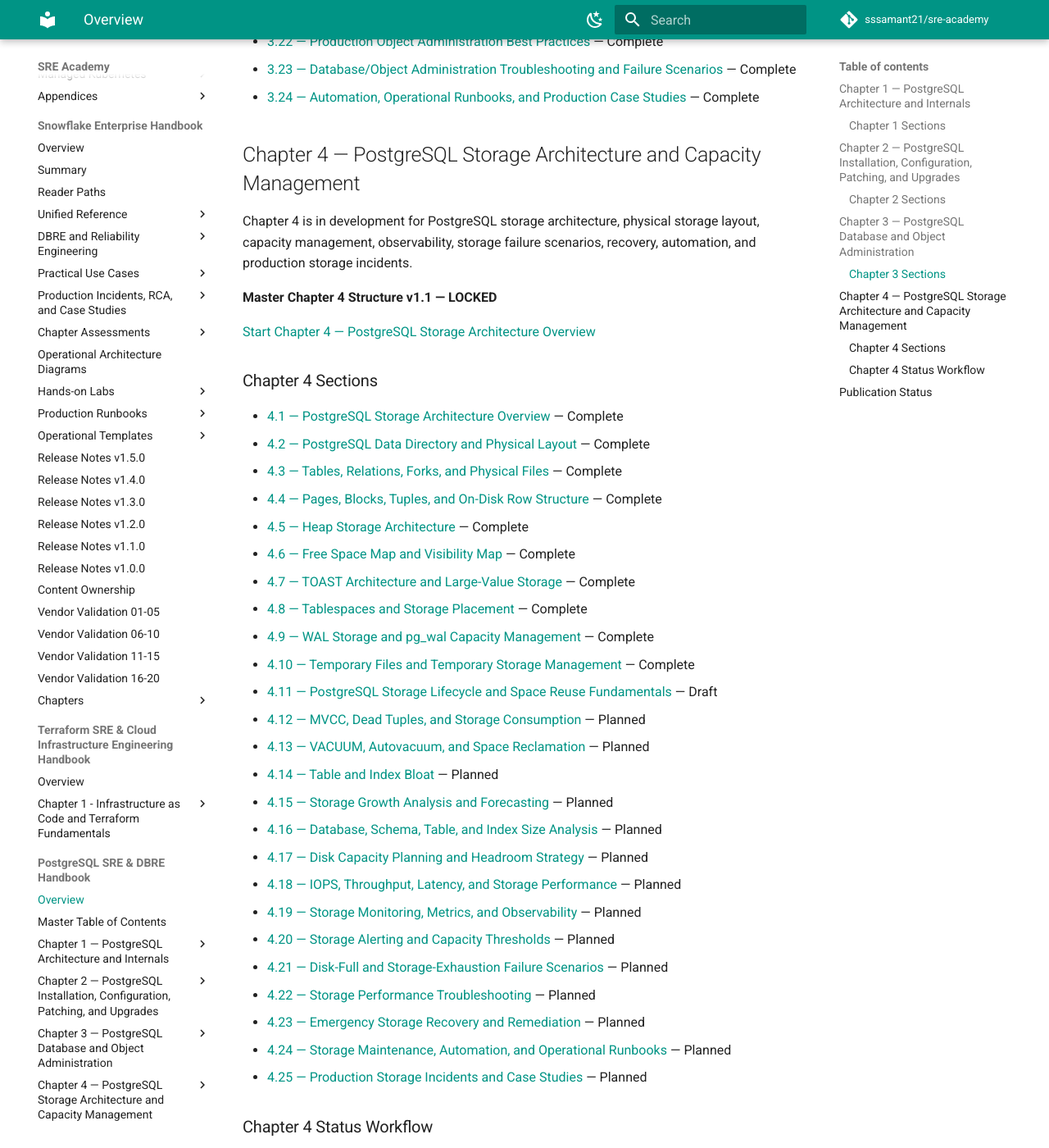
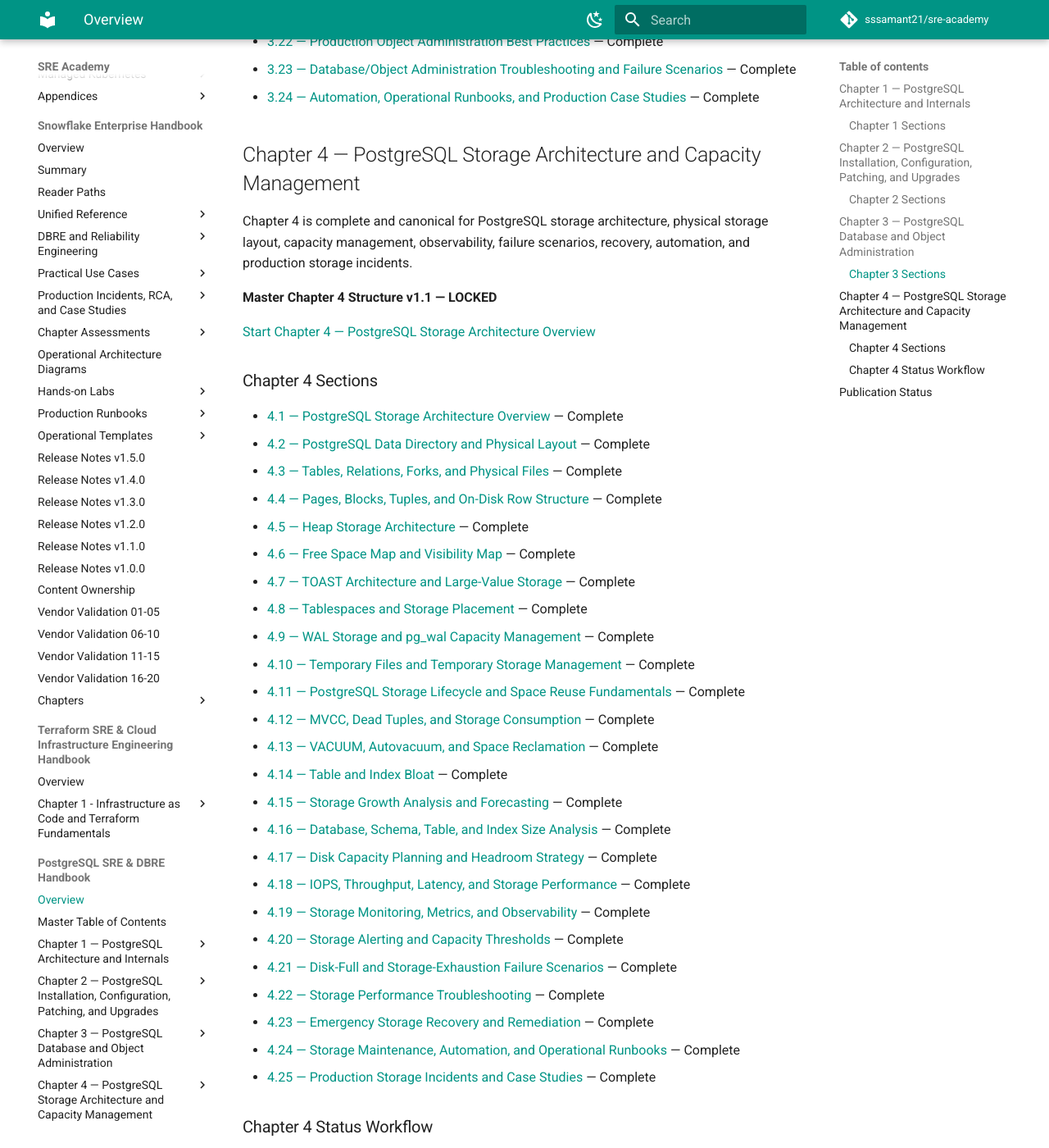
Before and after one commit to sssamant21/sre-academy, an MkDocs documentation site: the page built from docs/books/postgresql-sre-dbre-handbook/index.md, in a window 1280 px wide and 1400 px high, scrolled down 3617 px. Shown: the whole window at 82% size. Built offline with MkDocs 1.6.1 and Material for MkDocs 9.7.7, drawn with Linux system fonts in a browser that asks for light colours; comment, search, counter and statistics services are not loaded; some of the changed text lies outside the part shown.

Commit message:
docs(postgres): mark chapter 4 complete in book index

```diff
--- a/docs/books/postgresql-sre-dbre-handbook/index.md
+++ b/docs/books/postgresql-sre-dbre-handbook/index.md
@@ -112,7 +112,7 @@
 
 ## Chapter 4 — PostgreSQL Storage Architecture and Capacity Management
 
-Chapter 4 is in development for PostgreSQL storage architecture, physical storage layout, capacity management, observability, storage failure scenarios, recovery, automation, and production storage incidents.
+Chapter 4 is complete and canonical for PostgreSQL storage architecture, physical storage layout, capacity management, observability, failure scenarios, recovery, automation, and production storage incidents.
 
 **Master Chapter 4 Structure v1.1 — LOCKED**
 
@@ -130,21 +130,21 @@
 - [4.8 — Tablespaces and Storage Placement](chapter-04/4.8-tablespaces-and-storage-placement.md) — Complete
 - [4.9 — WAL Storage and pg_wal Capacity Management](chapter-04/4.9-wal-storage-and-pg-wal-capacity-management.md) — Complete
 - [4.10 — Temporary Files and Temporary Storage Management](chapter-04/4.10-temporary-files-and-temporary-storage-management.md) — Complete
-- [4.11 — PostgreSQL Storage Lifecycle and Space Reuse Fundamentals](chapter-04/4.11-postgresql-storage-lifecycle-and-space-reuse-fundamentals.md) — Draft
-- [4.12 — MVCC, Dead Tuples, and Storage Consumption](chapter-04/4.12-mvcc-dead-tuples-and-storage-consumption.md) — Planned
-- [4.13 — VACUUM, Autovacuum, and Space Reclamation](chapter-04/4.13-vacuum-autovacuum-and-space-reclamation.md) — Planned
-- [4.14 — Table and Index Bloat](chapter-04/4.14-table-and-index-bloat.md) — Planned
-- [4.15 — Storage Growth Analysis and Forecasting](chapter-04/4.15-storage-growth-analysis-and-forecasting.md) — Planned
-- [4.16 — Database, Schema, Table, and Index Size Analysis](chapter-04/4.16-database-schema-table-and-index-size-analysis.md) — Planned
-- [4.17 — Disk Capacity Planning and Headroom Strategy](chapter-04/4.17-disk-capacity-planning-and-headroom-strategy.md) — Planned
-- [4.18 — IOPS, Throughput, Latency, and Storage Performance](chapter-04/4.18-iops-throughput-latency-and-storage-performance.md) — Planned
-- [4.19 — Storage Monitoring, Metrics, and Observability](chapter-04/4.19-storage-monitoring-metrics-and-observability.md) — Planned
-- [4.20 — Storage Alerting and Capacity Thresholds](chapter-04/4.20-storage-alerting-and-capacity-thresholds.md) — Planned
-- [4.21 — Disk-Full and Storage-Exhaustion Failure Scenarios](chapter-04/4.21-disk-full-and-storage-exhaustion-failure-scenarios.md) — Planned
-- [4.22 — Storage Performance Troubleshooting](chapter-04/4.22-storage-performance-troubleshooting.md) — Planned
-- [4.23 — Emergency Storage Recovery and Remediation](chapter-04/4.23-emergency-storage-recovery-and-remediation.md) — Planned
-- [4.24 — Storage Maintenance, Automation, and Operational Runbooks](chapter-04/4.24-storage-maintenance-automation-and-operational-runbooks.md) — Planned
-- [4.25 — Production Storage Incidents and Case Studies](chapter-04/4.25-production-storage-incidents-and-case-studies.md) — Planned
+- [4.11 — PostgreSQL Storage Lifecycle and Space Reuse Fundamentals](chapter-04/4.11-postgresql-storage-lifecycle-and-space-reuse-fundamentals.md) — Complete
+- [4.12 — MVCC, Dead Tuples, and Storage Consumption](chapter-04/4.12-mvcc-dead-tuples-and-storage-consumption.md) — Complete
+- [4.13 — VACUUM, Autovacuum, and Space Reclamation](chapter-04/4.13-vacuum-autovacuum-and-space-reclamation.md) — Complete
+- [4.14 — Table and Index Bloat](chapter-04/4.14-table-and-index-bloat.md) — Complete
+- [4.15 — Storage Growth Analysis and Forecasting](chapter-04/4.15-storage-growth-analysis-and-forecasting.md) — Complete
+- [4.16 — Database, Schema, Table, and Index Size Analysis](chapter-04/4.16-database-schema-table-and-index-size-analysis.md) — Complete
+- [4.17 — Disk Capacity Planning and Headroom Strategy](chapter-04/4.17-disk-capacity-planning-and-headroom-strategy.md) — Complete
+- [4.18 — IOPS, Throughput, Latency, and Storage Performance](chapter-04/4.18-iops-throughput-latency-and-storage-performance.md) — Complete
+- [4.19 — Storage Monitoring, Metrics, and Observability](chapter-04/4.19-storage-monitoring-metrics-and-observability.md) — Complete
+- [4.20 — Storage Alerting and Capacity Thresholds](chapter-04/4.20-storage-alerting-and-capacity-thresholds.md) — Complete
+- [4.21 — Disk-Full and Storage-Exhaustion Failure Scenarios](chapter-04/4.21-disk-full-and-storage-exhaustion-failure-scenarios.md) — Complete
+- [4.22 — Storage Performance Troubleshooting](chapter-04/4.22-storage-performance-troubleshooting.md) — Complete
+- [4.23 — Emergency Storage Recovery and Remediation](chapter-04/4.23-emergency-storage-recovery-and-remediation.md) — Complete
+- [4.24 — Storage Maintenance, Automation, and Operational Runbooks](chapter-04/4.24-storage-maintenance-automation-and-operational-runbooks.md) — Complete
+- [4.25 — Production Storage Incidents and Case Studies](chapter-04/4.25-production-storage-incidents-and-case-studies.md) — Complete
 
 ### Chapter 4 Status Workflow
 
@@ -155,5 +155,5 @@
 - Chapter 1 — Complete
 - Chapter 2 — Published
 - Chapter 3 — Complete
-- Chapter 4 — In development; 4.1 through 4.10 Complete, 4.11 Draft
+- Chapter 4 — **Complete / Canonical**
 - Chapters 5–24 — In development
```
